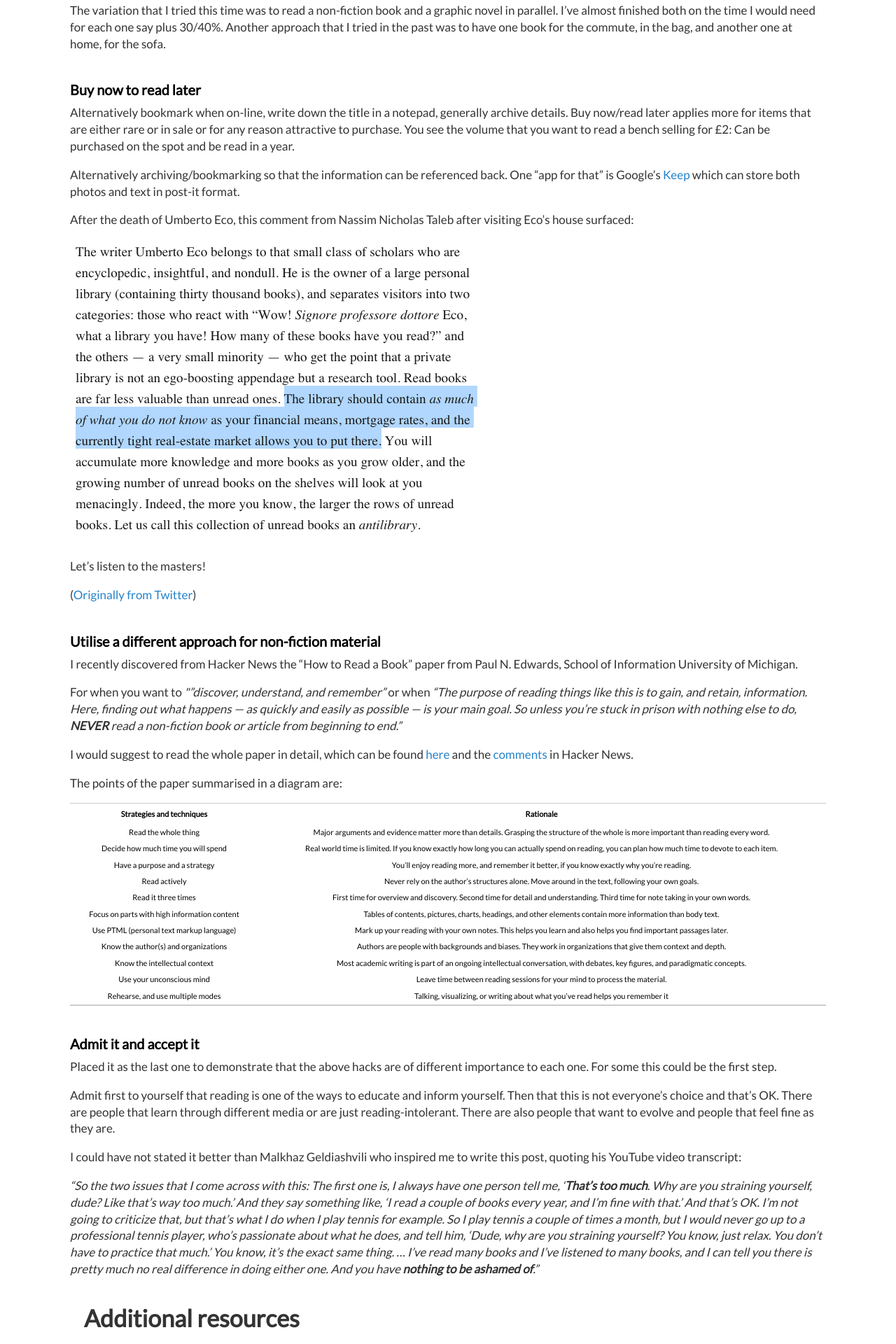
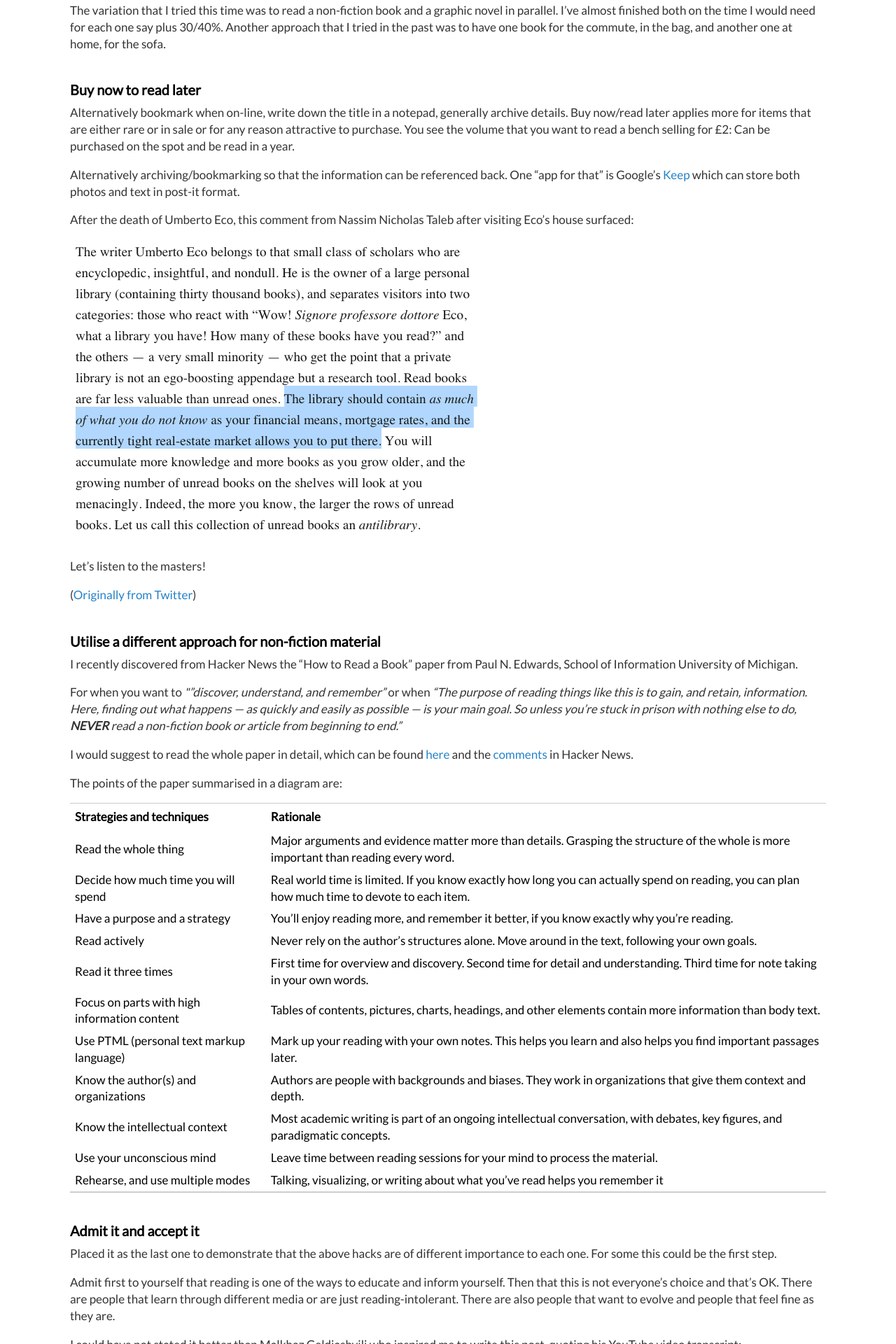
Before and after one commit to dimitrismistriotis/dimitrismistriotis.github.io, a Jekyll site: the page built from _posts/2015-08-15-reading_hacks.md, in a window 1280 px wide. Shown: the part 4480-6400 px from the top of the page at 70% size. Built offline with Jekyll 4.4.1, drawn with Linux system fonts in a browser that asks for light colours.

Commit message:
Table alignment and font size

```diff
--- a/_posts/2015-08-15-reading_hacks.md
+++ b/_posts/2015-08-15-reading_hacks.md
@@ -188,7 +188,7 @@ I would suggest to read the whole paper in detail, which can be found [here](htt
 The points of the paper summarised in a diagram are:
 
 | Strategies    and    techniques | Rationale |
-| ------------------------------- |:---------:|
+|:------------------------------- |:----------|
 | Read    the    whole    thing | Major arguments and evidence matter more than details. Grasping the structure of the whole is more important than reading every word. |
 | Decide how much time you will spend | Real world time is limited. If you know exactly how long you can actually spend on reading, you can plan how much time to devote to each item. |
 | Have a purpose and a strategy | You'll enjoy reading more, and remember it better, if you know exactly why you're reading. |
--- a/css/mistriotis_dot_com.css
+++ b/css/mistriotis_dot_com.css
@@ -11,3 +11,9 @@ img.book_post {
   width: 120px;
   height: 180px;
 }
+
+/* More specific selector for rule override */
+div.container table > thead > tr > th,
+div.container table > tbody > tr > td {
+  font-size: 17px;
+}
```
